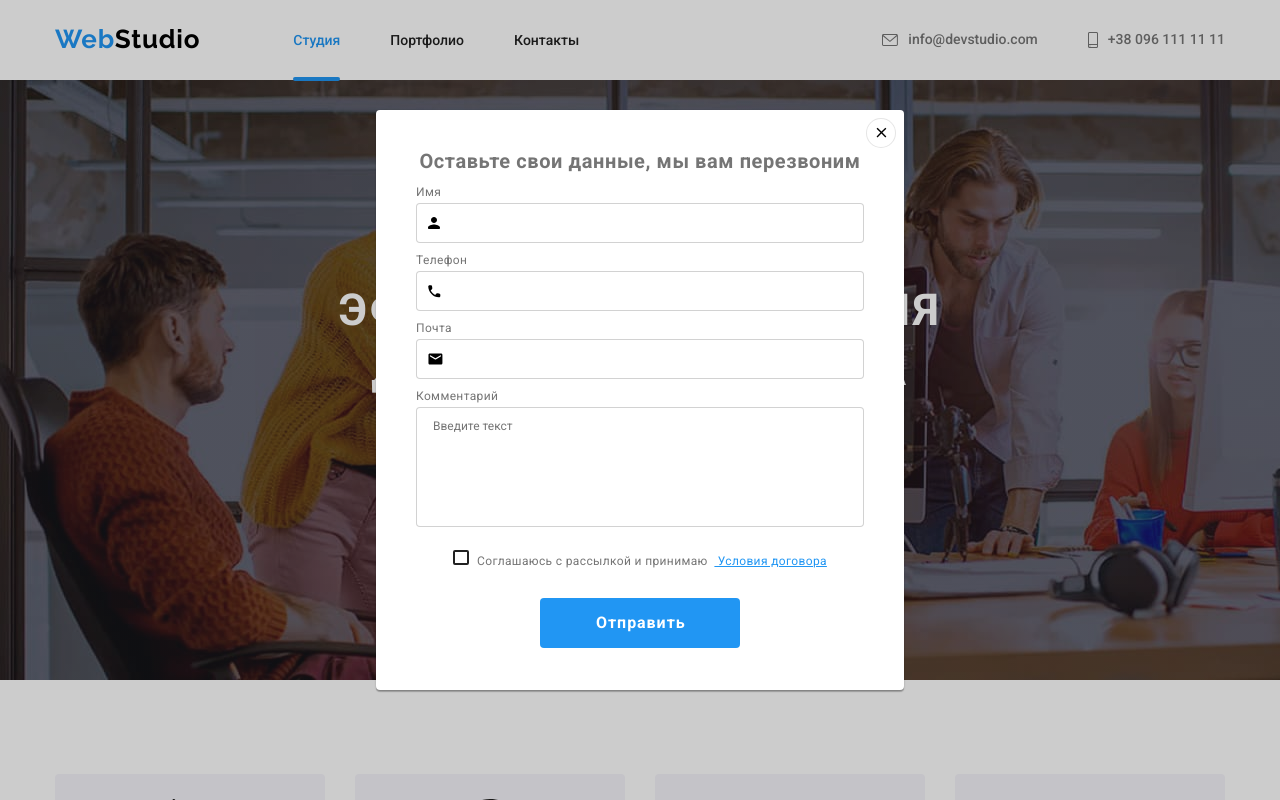
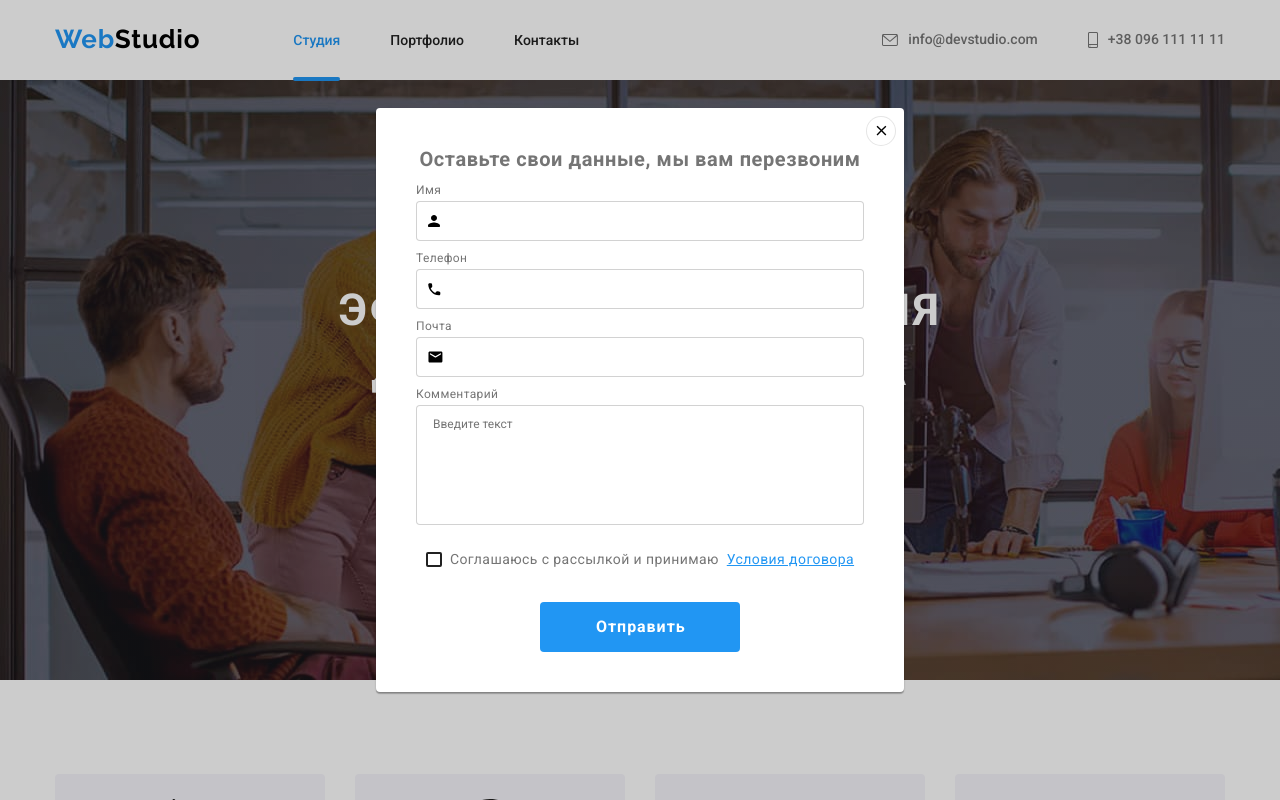
Before and after one commit to AlisonTorr/goit-markup-hw-06, a plain HTML site: page index.html in a window 1280 px wide. Both pictures are taken after a click on the button "Заказать услугу". Shown: the top 800 px of the page. Drawn offline with nearby package versions, Linux system fonts and the light colour scheme.

Commit message:
Add files via upload

```diff
--- a/css/styles.css
+++ b/css/styles.css
@@ -15,17 +15,17 @@ body {
   font-style: normal;
   font-weight: 400;
   color: #212121;
-    background-color: #FFFFFF;
+  background-color: #ffffff;
 }
 
 :root {
   --primary-text-color: #212121;
   --secondary-text-color: #757575;
-    --white-text-color: #FFFFFF;
-    --accent-color: #2196F3;
-    --primary-background-color: #FFFFFF;
-    --secondary-background-color: #2F303A;
-    --third-background-color: #F5F4FA;
+  --white-text-color: #ffffff;
+  --accent-color: #2196f3;
+  --primary-background-color: #ffffff;
+  --secondary-background-color: #2f303a;
+  --third-background-color: #f5f4fa;
   --studio-word-color: #000000;
   --icon-static-color: #afb1b8;
   --static-link-color: #757575;
@@ -113,10 +113,9 @@ a:focus {
   margin-top: 29px;
   width: 100%;
   height: 4px;
-    background: #2196F3;
+  background: #2196f3;
   border-radius: 2px;
 }
-
 
 .site-nav-link {
   display: block;
@@ -215,7 +214,8 @@ a:focus {
   background-color: var(--secondary-background-color);
   background-image: linear-gradient(
       rgba(47, 48, 58, 0.4),
-        rgba(47, 48, 58, 0.4)),
+      rgba(47, 48, 58, 0.4)
+    ),
     url(../images/bg-img.jpg);
 }
 
@@ -287,7 +287,8 @@ a:focus {
   min-height: 580px;
   padding: 40px;
   background-color: var(--primary-background-color);
-    box-shadow: 0px 1px 3px rgba(0, 0, 0, 0.12), 0px 1px 1px rgba(0, 0, 0, 0.14), 0px 2px 1px rgba(0, 0, 0, 0.2);
+  box-shadow: 0px 1px 3px rgba(0, 0, 0, 0.12), 0px 1px 1px rgba(0, 0, 0, 0.14),
+    0px 2px 1px rgba(0, 0, 0, 0.2);
   border-radius: 4px;
 }
 
@@ -308,7 +309,7 @@ a:focus {
   cursor: pointer;
 }
 .close-btn:hover,
-.close-btn:focus > .close-btn-icon{
+.close-btn:focus > .close-btn-icon {
   fill: var(--accent-color);
 }
 
@@ -331,13 +332,13 @@ a:focus {
 
 .form-field {
   position: relative;
+  margin-bottom: 10px;
 }
 
 .contact-form-input {
   display: block;
   width: 448px;
   height: 40px;
-    margin-bottom: 10px;
   padding-top: 12px;
   padding-right: 16px;
   padding-bottom: 12px;
@@ -393,7 +394,6 @@ a:focus {
   font-size: 14px;
 }
 
-
 .agreement-checkbox {
   position: absolute;
   appearance: none;
@@ -401,8 +401,12 @@ a:focus {
 }
 
 .agreement-label {
-    display: inline-block;
+  display: inline-flex;
+  align-items: center;
   margin-bottom: 30px;
+  font-size: 14px;
+  line-height: 1.714;
+  letter-spacing: 0.03em;
 }
 
 .agreement-label::before {
@@ -415,7 +419,6 @@ a:focus {
   background-origin: border-box;
   border-radius: 2px;
   line-height: 1.714;
-
 }
 
 .agreement-checkbox:checked + .agreement-label::before {
@@ -425,7 +428,6 @@ a:focus {
   background-color: var(--accent-color);
   border-color: var(--accent-color);
 }
-
 
 .agreement-terms-doc {
   color: var(--accent-color);
@@ -471,7 +473,7 @@ a:focus {
 .icon-container {
   margin-bottom: 30px;
   padding: 25px 100px;
-    background: #F5F4FA;
+  background: #f5f4fa;
   border-radius: 4px;
 }
 
@@ -575,7 +577,8 @@ section {
 .team-item {
   padding-bottom: 30px;
   background-color: var(--primary-background-color);
-    box-shadow: 0px 1px 3px rgba(0, 0, 0, 0.12), 0px 1px 1px rgba(0, 0, 0, 0.14), 0px 2px 1px rgba(0, 0, 0, 0.2);
+  box-shadow: 0px 1px 3px rgba(0, 0, 0, 0.12), 0px 1px 1px rgba(0, 0, 0, 0.14),
+    0px 2px 1px rgba(0, 0, 0, 0.2);
   border-radius: 0px 0px 4px 4px;
 }
 .team-item:not(:last-child) {
@@ -659,7 +662,6 @@ section {
   width: 170px;
   height: 90px;
   display: flex;
-
 }
 .client-item:not(:last-child) {
   margin-right: 30px;
@@ -705,7 +707,7 @@ section {
 
 .footer {
   width: inherit;
-    color: rgba(255, 255, 255, 0.6);;
+  color: rgba(255, 255, 255, 0.6);
   background: var(--secondary-background-color);
   font-weight: 400;
   font-size: 14px;
@@ -847,9 +849,6 @@ section {
   margin-left: 10px;
 }
 
-
-
-
 /*===============================
 
 PORTFOLIO PAGE
@@ -893,8 +892,9 @@ PORTFOLIO PAGE
 .filter-button:hover,
 .filter-button:focus {
   color: var(--white-text-color);
-    background-color:  var(--accent-color);
-    box-shadow: 0px 3px 1px rgba(0, 0, 0, 0.1), 0px 1px 2px rgba(0, 0, 0, 0.08), 0px 2px 2px rgba(0, 0, 0, 0.12);
+  background-color: var(--accent-color);
+  box-shadow: 0px 3px 1px rgba(0, 0, 0, 0.1), 0px 1px 2px rgba(0, 0, 0, 0.08),
+    0px 2px 2px rgba(0, 0, 0, 0.12);
 }
 
 .projects-container {
@@ -915,13 +915,14 @@ PORTFOLIO PAGE
   width: 370px;
   height: 404px;
   margin-right: 30px;
-    border: 1px solid #EEEEEE;
+  border: 1px solid #eeeeee;
 
   box-shadow: none;
   transition: box-shadow 250ms cubic-bezier(0.4, 0, 0.2, 1);
 }
 .projects-item:hover {
-    box-shadow: 0px 1px 1px rgba(0, 0, 0, 0.12), 0px 4px 4px rgba(0, 0, 0, 0.06), 1px 4px 6px rgba(0, 0, 0, 0.16);
+  box-shadow: 0px 1px 1px rgba(0, 0, 0, 0.12), 0px 4px 4px rgba(0, 0, 0, 0.06),
+    1px 4px 6px rgba(0, 0, 0, 0.16);
 }
 .projects-item:hover .overlay {
   opacity: 1;
@@ -930,7 +931,7 @@ PORTFOLIO PAGE
   opacity: 1;
 }
 
-.projects-item:nth-child(-n+6) {
+.projects-item:nth-child(-n + 6) {
   margin-bottom: 30px;
 }
 
@@ -943,7 +944,8 @@ PORTFOLIO PAGE
 }
 
 .project-link:focus {
-    box-shadow: 0px 1px 1px rgba(0, 0, 0, 0.12), 0px 4px 4px rgba(0, 0, 0, 0.06), 1px 4px 6px rgba(0, 0, 0, 0.16);
+  box-shadow: 0px 1px 1px rgba(0, 0, 0, 0.12), 0px 4px 4px rgba(0, 0, 0, 0.06),
+    1px 4px 6px rgba(0, 0, 0, 0.16);
 }
 .project-link:focus .overlay {
   transform: translateY(0);
```
Lines whose indentation alone changed are shown as unchanged.
